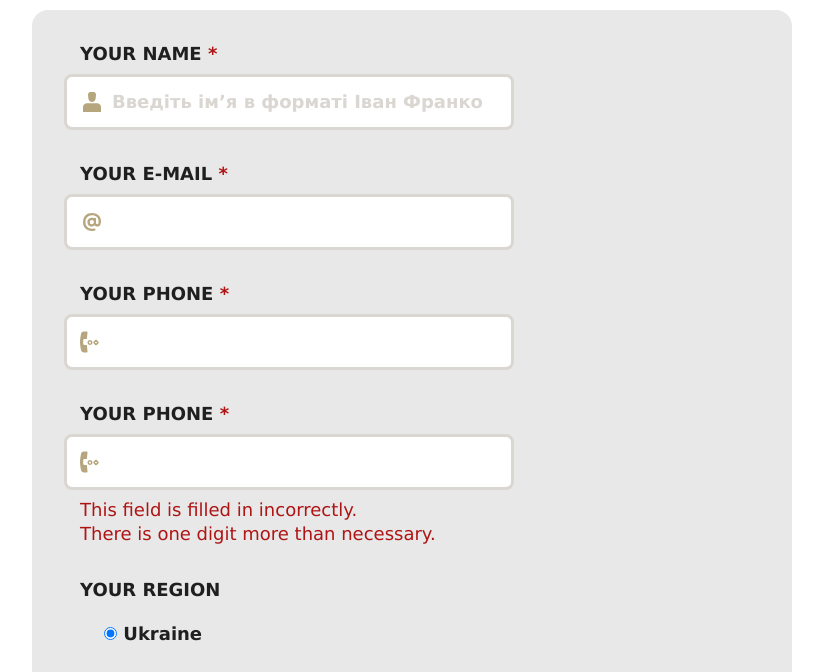
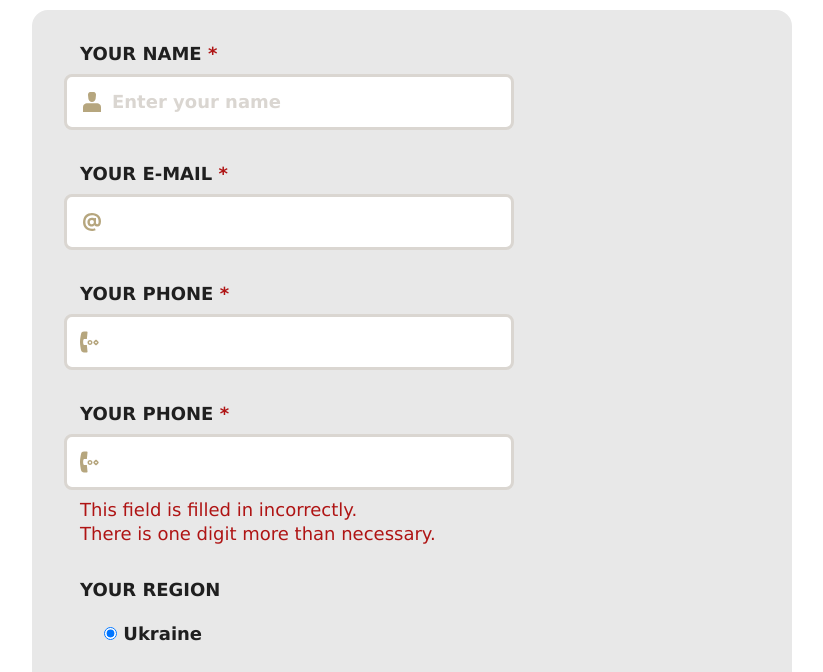
Before and after one commit to TetianaYehorova23/feedback_form, a plain HTML site: page index.html in a window 1280 px wide. Shown: the part 127-799 px from the top of the page, without its empty margins (228-1051 px from the left). Drawn offline with Linux system fonts and the light colour scheme; files whose address does not match are found by name.

Commit message:
Update index.html

```diff
--- a/index.html
+++ b/index.html
@@ -17,7 +17,7 @@
              <form class="form">
                 <div class="field required">
                     <label for="field-name">Your name</label>
-                    <input type="text" id="field-name" placeholder="Введіть ім’я в форматі Іван Франко" class="control icon-name" required>
+                    <input type="text" id="field-name" placeholder="Enter your name" class="control icon-name" required>
                 </div>
 
                 <div class="field required">
```
